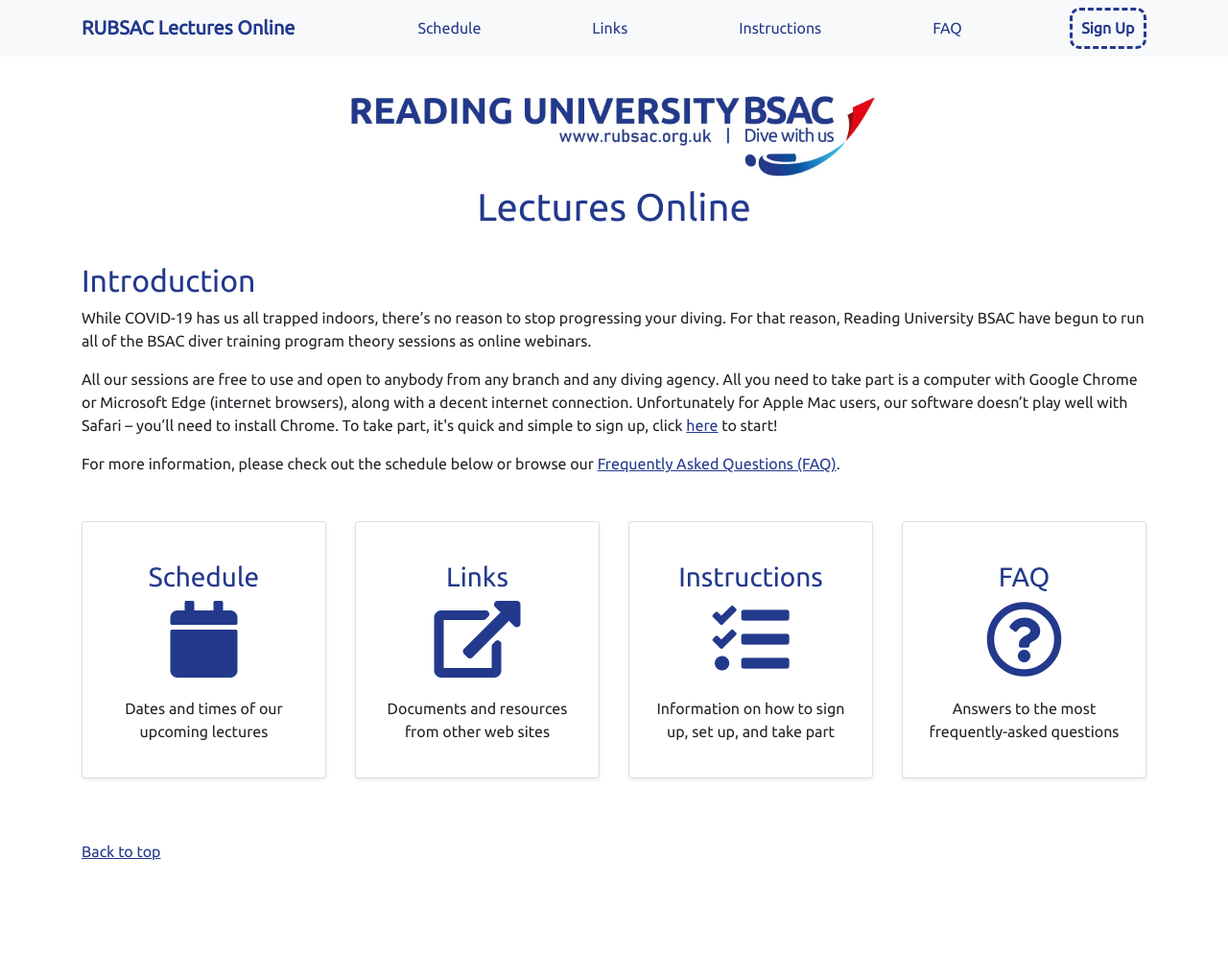
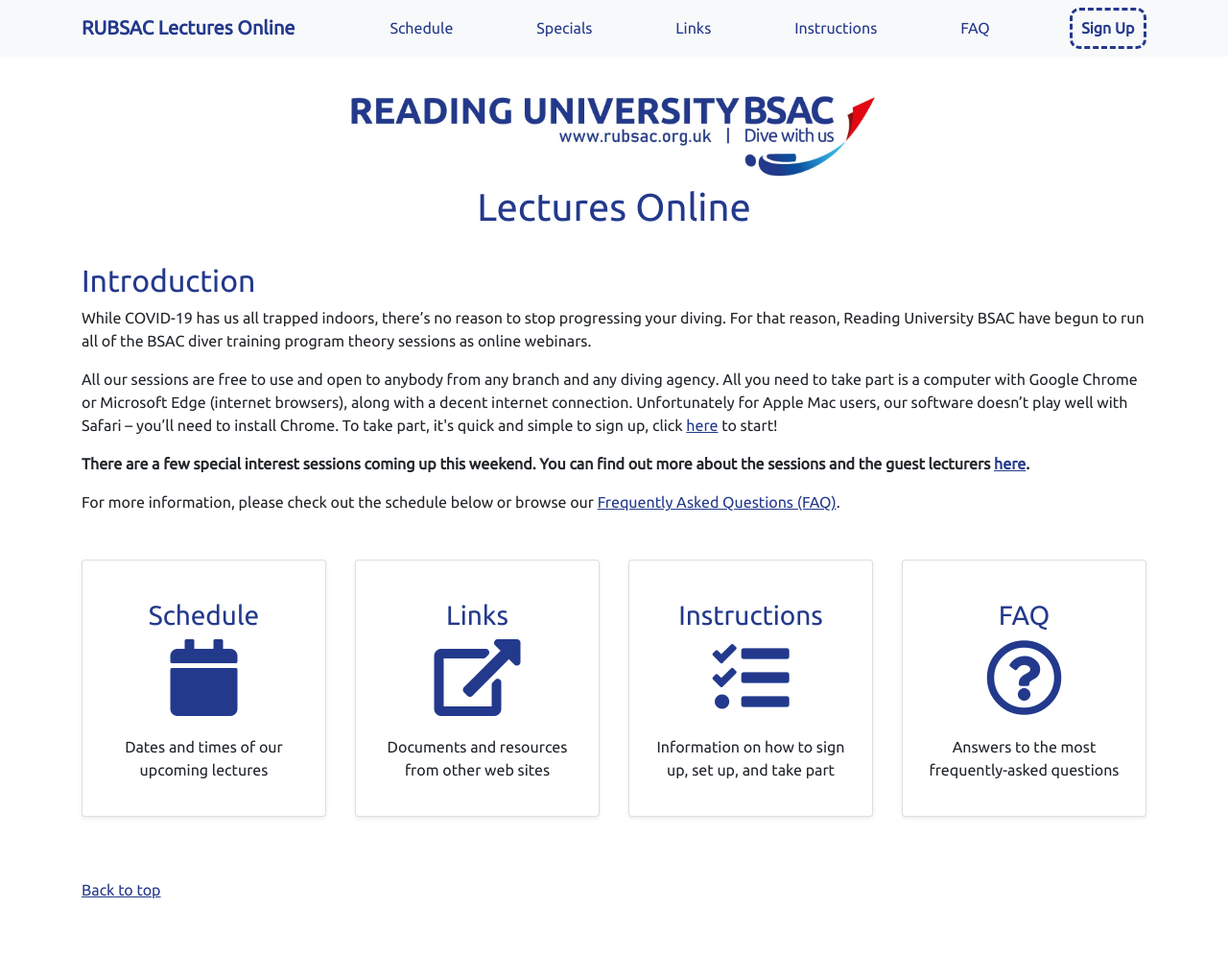
Before and after one commit to RUBSAC/rubsac.github.io, a Jekyll site: the page built from index.html, in a window 1280 px wide. Shown: the whole page at 96% size. Built offline with Jekyll 4.4.1, drawn with Linux system fonts in a browser that asks for light colours; nearby versions of some CDN libraries; before the commit the page ends 955 px from its top, so only the background shows below that.

Commit message:
Added 'Specials' page with SDC links and special interest talks for weekend of 16th May

```diff
--- a/Content/styles.css
+++ b/Content/styles.css
@@ -73,8 +73,8 @@
     width: 100%;
 }
 
-img.rounded {
-    border-radius: 10px;
+.rounded {
+    border-radius: 1.5rem!important;
 }
 
 img.people {
@@ -85,7 +85,7 @@
 
 section.heading-container {
     width: 100%;
-    max-width: 550px;
+    max-width: 650px;
     height: 86px;
     margin-top: 2.5em;
     margin-bottom: 5.5em;
@@ -142,7 +142,7 @@
     left: 0;
     top: 0;
     width: 100%;
-    max-width: 550px;
+    max-width: 650px;
     position: absolute;
     text-align: center;
 }
--- a/_includes/header.html
+++ b/_includes/header.html
@@ -6,6 +6,9 @@
             </a>
             <div class="nav-item center">
                 <a href="calendar.html">Schedule</a>
+            </div>
+            <div class="nav-item center">
+                <a href="specials.html">Specials</a>
             </div>
             <div class="nav-item center">
                 <a href="links.html">Links</a>
@@ -34,8 +37,11 @@
     <div class="collapse bg-info" id="navbarHeader">
         <div class="container">
             <div class="row">
-                <div class="dropdown-nav-item nav-link center">
+                <div class="dropdown-nav-item center">
                     <a href="calendar.html">Schedule</a>
+                </div>
+                <div class="dropdown-nav-item center">
+                    <a href="specials.html">Specials</a>
                 </div>
                 <div class="dropdown-nav-item center">
                     <a href="links.html">Links</a>
--- a/index.html
+++ b/index.html
@@ -28,6 +28,10 @@
                     browsers), along with a decent internet connection. Unfortunately for Apple Mac users, our
                     software doesn’t play well with Safari – you’ll need to install Chrome.
                     To take part, it's quick and simple to sign up, click <a href="signup.html">here</a> to start!
+                </p>
+                <p>
+                    <b>There are a few special interest sessions coming up this weekend. You can find out more about
+                    the sessions and the guest lecturers <a href="specials.html">here</a>.</b>
                 </p>
                 <p>
                     For more information, please check out the schedule below or browse our
```
Also changed, not shown: specials.html (added, +156 -0 lines), Content/dylan-irion.jpg (added), Content/klaus-stiefel.jpg (added), Content/title-slide-shrimp-gobies.jpg (added), Content/title-slide-south-african-white-sharks.jpg (added).
